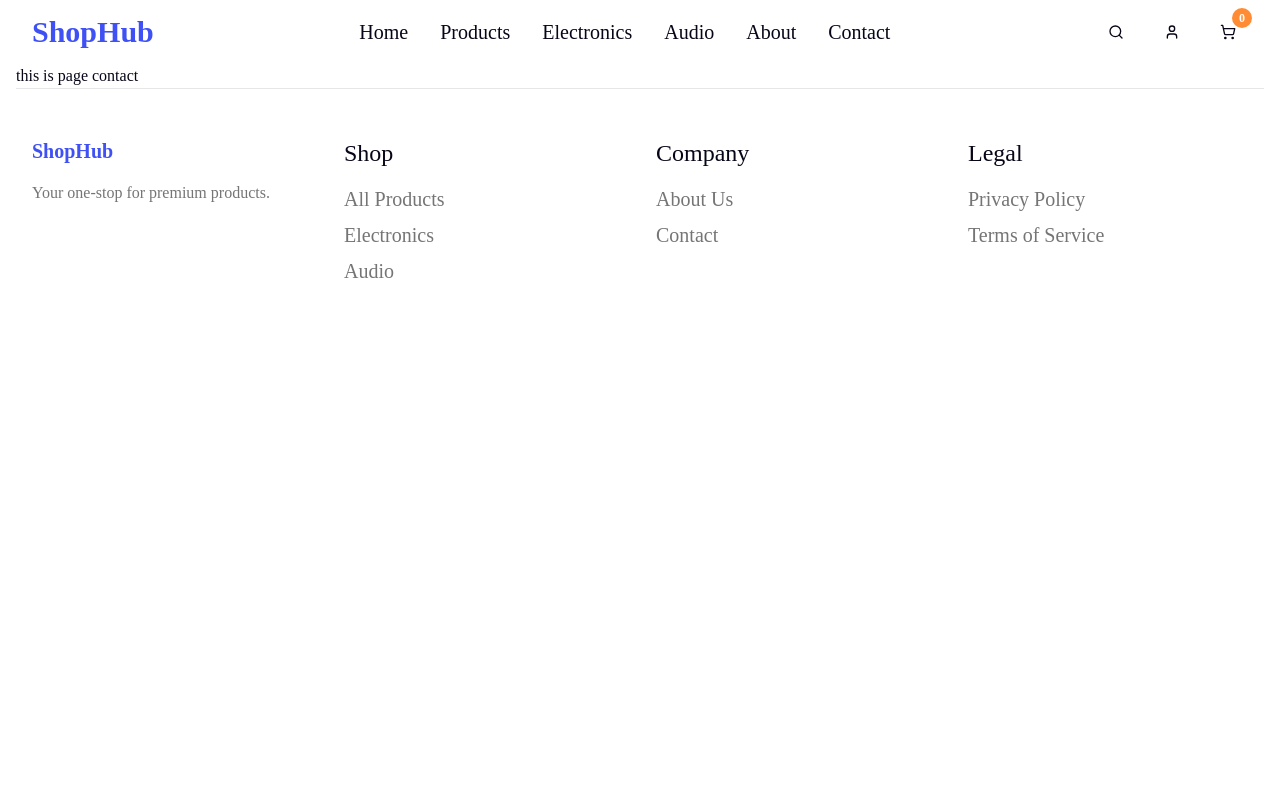
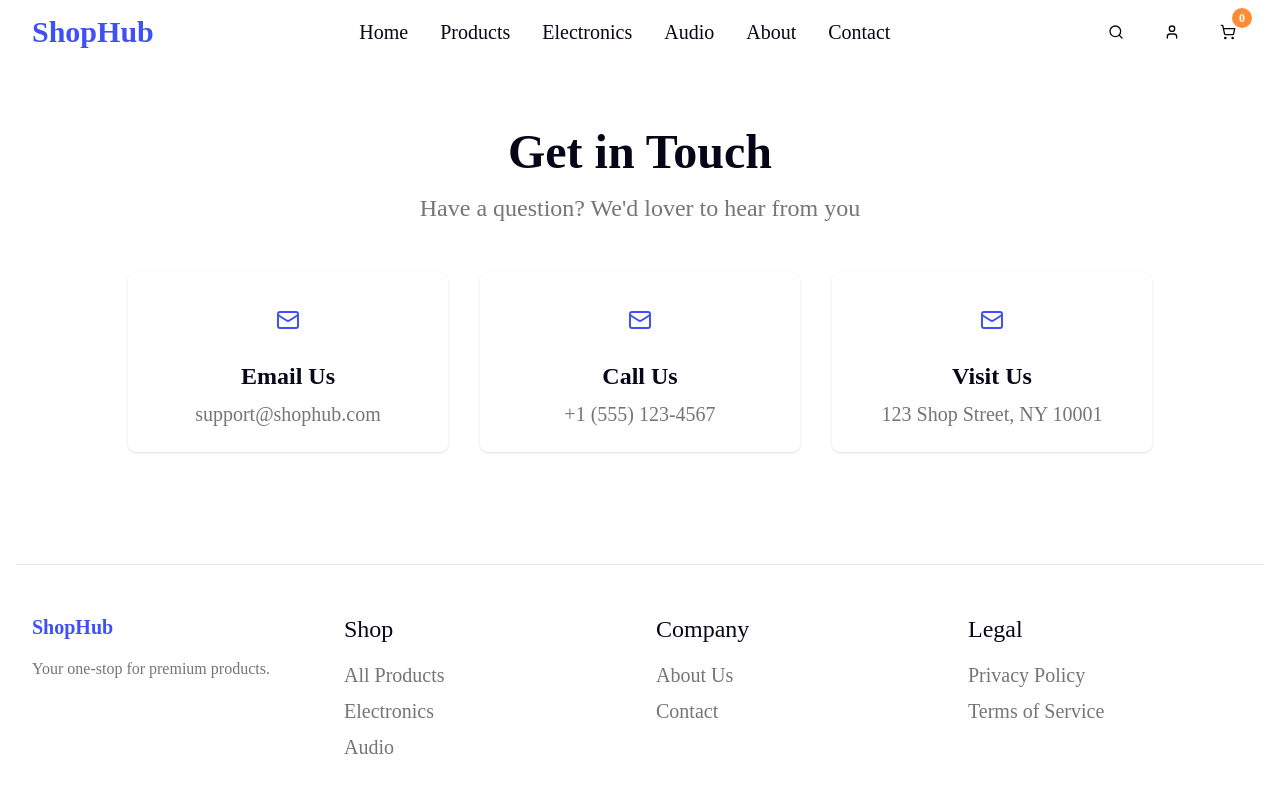
Before and after one commit to mohammadmehdidalvandii/shopHub-frontend, a Next.js app: page /Contact in a window 1280 px wide. Shown: the top 792 px of the page. Built offline with nearby package versions, Linux system fonts and the light colour scheme.

Commit message:
created section ContactHeader for contact-page

```diff
--- a/src/app/Contact/page.tsx
+++ b/src/app/Contact/page.tsx
@@ -2,6 +2,7 @@ import React from 'react'
 import type { Metadata } from "next";
 import Navigation from '@/components/modules/Navigation/Navigation';
 import Footer from '@/components/modules/Footer/Footer';
+import ContactHeader from '@/components/templates/contact/ContactHeader/ContactHeader';
 
 
  export const metadata: Metadata = {
@@ -13,7 +14,7 @@ const page:React.FC = ()=>{
   return (
     <div className="min-h-screen px-4 bg-white">
         <Navigation/>
-        this is page contact
+        <ContactHeader/>
         <Footer/>
     </div>
   )
--- /dev/null
+++ b/src/components/templates/contact/ContactHeader/ContactHeader.tsx
@@ -0,0 +1,51 @@
+import { Card, CardContent } from '@/components/ui/Cart';
+import { Mail } from 'lucide-react';
+import React from 'react';
+
+const ContactHeader:React.FC = ()=>{
+  return (
+    <section>
+        <div className="container mx-auto px-4 py-16">
+            <div className="max-w-5xl mx-auto">
+                <div className="text-center mb-12">
+                    <h1 className="text-5xl font-robotoBold font-bold mb-4">Get in Touch</h1>
+                    <p className="text-2xl text-gray-medium">
+                        Have a question? We'd lover to hear from you
+                    </p>
+                </div>
+                <div className="grid grid-cols-1 lg:grid-cols-3 gap-8 mb-12">
+                    <Card>
+                        <CardContent className='p-6 text-center'>
+                            <div className="w-12 h-12 bg-primary-10 rounded-full flex items-center justify-center mx-auto mb-4">
+                                <Mail className='h-6 w-6 text-primary'/>
+                            </div>
+                            <h3 className="text-2xl font-robotoBlack font-black mb-2">Email Us</h3>
+                            <p className="text-xl text-gray-medium">support@shophub.com</p>
+                        </CardContent>
+                    </Card>
+                    <Card>
+                        <CardContent className='p-6 text-center'>
+                            <div className="w-12 h-12 bg-primary-10 rounded-full flex items-center justify-center mx-auto mb-4">
+                                <Mail className='h-6 w-6 text-primary'/>
+                            </div>
+                            <h3 className="text-2xl font-robotoBlack font-black mb-2">Call Us</h3>
+                            <p className="text-xl text-gray-medium">+1 (555) 123-4567</p>
+                        </CardContent>
+                    </Card>
+                    <Card>
+                        <CardContent className='p-6 text-center'>
+                            <div className="w-12 h-12 bg-primary-10 rounded-full flex items-center justify-center mx-auto mb-4">
+                                <Mail className='h-6 w-6 text-primary'/>
+                            </div>
+                            <h3 className="text-2xl font-robotoBlack font-black mb-2">Visit Us</h3>
+                            <p className="text-xl text-gray-medium">123 Shop Street, NY 10001</p>
+                        </CardContent>
+                    </Card>
+                </div>
+            </div>
+        </div>
+    </section>
+  )
+}
+
+export default ContactHeader
```
